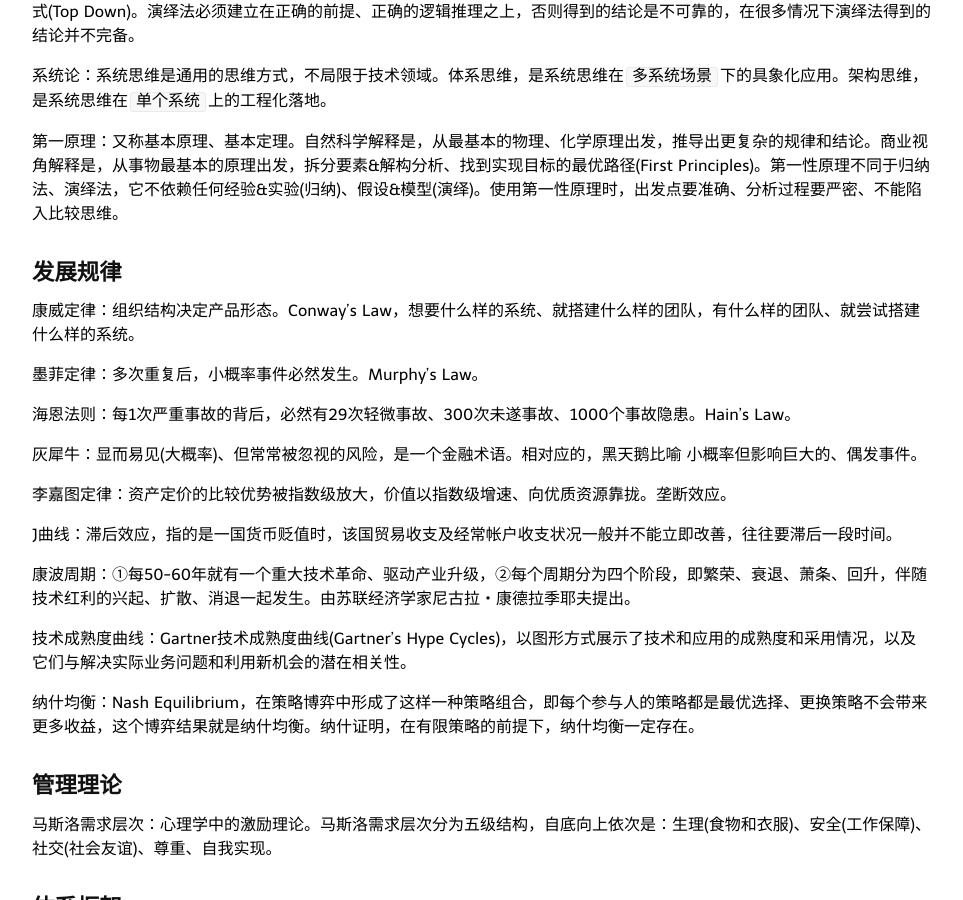
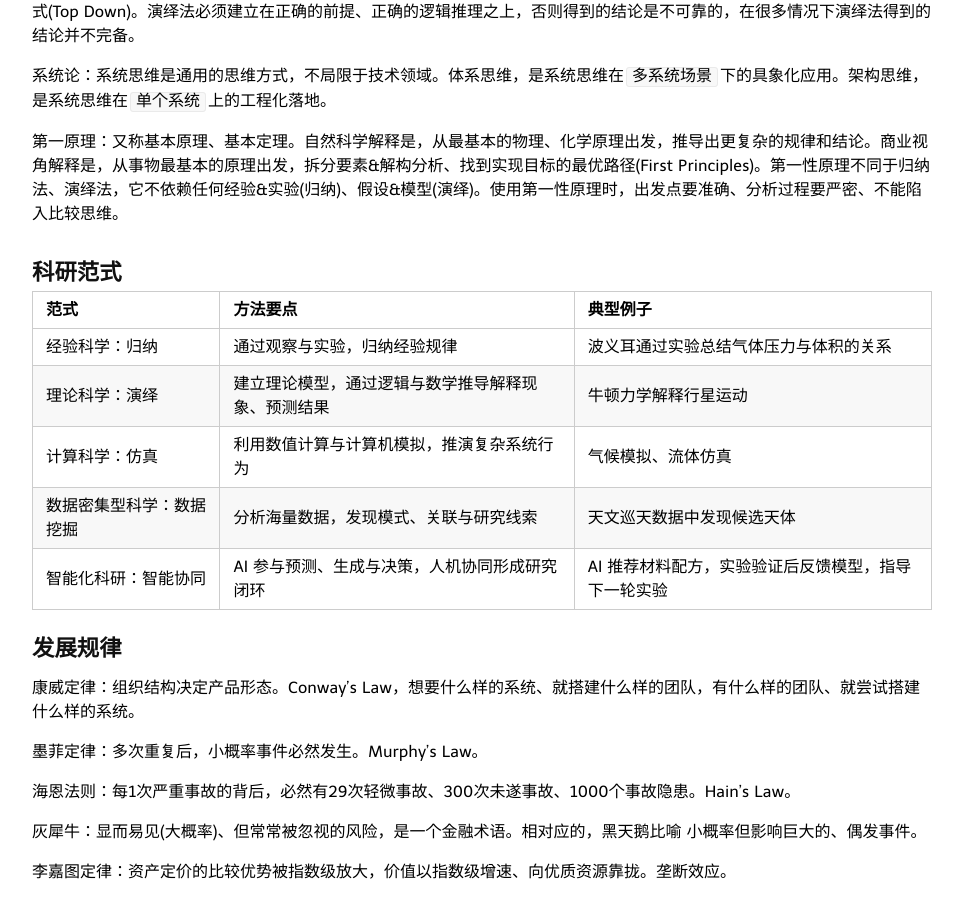
Before and after one commit to niean/niean.github.io, a Jekyll site: the page built from _posts/2024-06-29-se-theory.markdown, in a window 1280 px wide and 900 px high, scrolled down 988 px. Shown: the whole window, without its empty margins (158-1121 px from the left). Built offline with Jekyll 4.4.1, drawn with Linux system fonts in a browser that asks for light colours; comment, search, counter and statistics services are not loaded; some of the changed text lies outside the part shown.

Commit message:
SE:更加科研范式

```diff
--- a/_posts/2024-06-29-se-theory.markdown
+++ b/_posts/2024-06-29-se-theory.markdown
@@ -39,6 +39,17 @@ tags:
 系统论：系统思维是通用的思维方式，不局限于技术领域。体系思维，是系统思维在`多系统场景`下的具象化应用。架构思维，是系统思维在`单个系统`上的工程化落地。
 
 第一原理：又称基本原理、基本定理。自然科学解释是，从最基本的物理、化学原理出发，推导出更复杂的规律和结论。商业视角解释是，从事物最基本的原理出发，拆分要素&解构分析、找到实现目标的最优路径(First Principles)。第一性原理不同于归纳法、演绎法，它不依赖任何经验&实验(归纳)、假设&模型(演绎)。使用第一性原理时，出发点要准确、分析过程要严密、不能陷入比较思维。
+
+
+## 科研范式
+
+| 范式 | 方法要点 | 典型例子 |
+|---|---|---|
+| 经验科学：归纳 | 通过观察与实验，归纳经验规律 | 波义耳通过实验总结气体压力与体积的关系 |
+| 理论科学：演绎 | 建立理论模型，通过逻辑与数学推导解释现象、预测结果 | 牛顿力学解释行星运动 |
+| 计算科学：仿真 | 利用数值计算与计算机模拟，推演复杂系统行为 | 气候模拟、流体仿真 |
+| 数据密集型科学：数据挖掘 | 分析海量数据，发现模式、关联与研究线索 | 天文巡天数据中发现候选天体 |
+| 智能化科研：智能协同 | AI 参与预测、生成与决策，人机协同形成研究闭环 | AI 推荐材料配方，实验验证后反馈模型，指导下一轮实验 |
 
 
 ## 发展规律
@@ -264,7 +275,7 @@ J曲线是一个经济学领域术语，定义是：一国货币贬值时，该
 
 
 ## 康波周期
-康波周期：由苏联经济学家尼古拉·康德拉季耶夫提出的**50-60年长波经济周期理论**，核心驱动是**重大技术革命与产业升级**，周期随技术红利的兴起、扩散、消退呈现繁荣、衰退、萧条、回升四阶段循环。
+康波周期：由苏联经济学家尼古拉·康德拉季耶夫提出的50-60年长波经济周期理论，核心驱动是重大技术革命与产业升级，周期随技术红利的兴起、扩散、消退呈现繁荣、衰退、萧条、回升四阶段循环。
 
 - 繁荣期：核心技术突破，红利快速释放，新产业爆发增长，经济高速扩张。
 - 衰退期：技术扩散放缓，产业饱和，增长动力衰减，经济增速回落。
```
